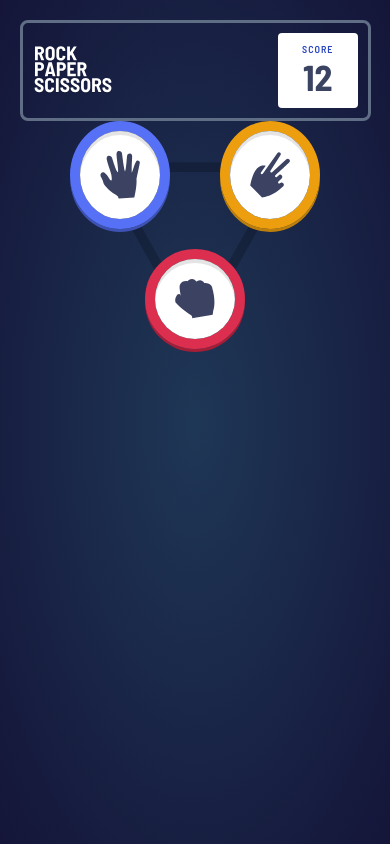
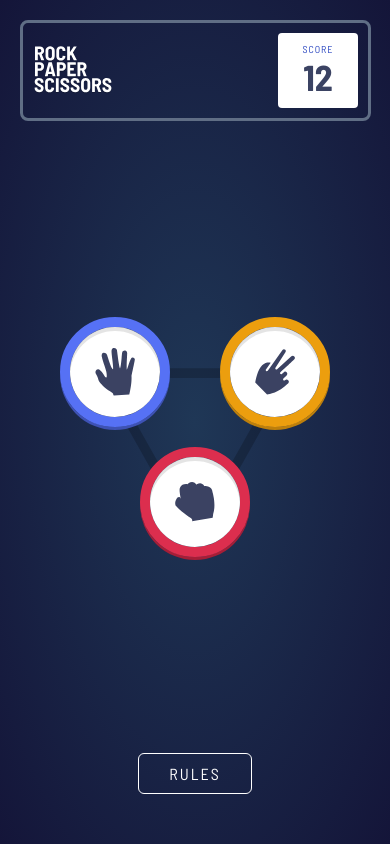
Before and after one commit to codyburley/rock-paper-scissors, a React (Create React App) app: page / in a window 390 px wide. Built offline with nearby package versions, Linux system fonts and the light colour scheme.

Commit message:
added mobile modal

```diff
--- a/src/App.scss
+++ b/src/App.scss
@@ -4,7 +4,7 @@
 .App {
   height: 100vh;
   background-color: $color-background;
-  padding: 2rem 5%;
+  padding: 2rem 5% 5rem;
   display: flex;
   align-items: center;
   flex-direction: column;
--- a/src/components/GameBoard/GameBoard.scss
+++ b/src/components/GameBoard/GameBoard.scss
@@ -39,7 +39,8 @@
     align-items: center;
     border-radius: 50%;
     padding: 2rem;
-    height: 100%;
+    height: 9rem;
+    width: 9rem;
     box-shadow: inset 0px 4px 0px 0px rgba(179, 179, 179, 0.35);
   }
 
--- /dev/null
+++ b/src/components/Modal/Modal.js
@@ -0,0 +1,23 @@
+import React from 'react';
+import ReactDOM from 'react-dom';
+import './Modal.scss';
+import rules from '../../assets/images/image-rules.svg';
+
+const Modal = ({ isShowing, hide }) => isShowing ? ReactDOM.createPortal(
+  <React.Fragment>
+    <div className="modal-overlay" />
+    <div className="modal-wrapper" aria-modal aria-hidden tabIndex={-1} role="dialog">
+      <div className="modal">
+        <h2 className='modal__title'>RULES</h2>
+        <img src={rules} alt="Game rules" />
+        <div className="modal-header">
+          <button type="button" className="modal-close-button" data-dismiss="modal" aria-label="Close" onClick={hide}>
+            <span aria-hidden="true" className='modal__close'>&times;</span>
+          </button>
+        </div>
+      </div>
+    </div>
+  </React.Fragment>, document.body
+) : null;
+
+export default Modal;
--- /dev/null
+++ b/src/components/Modal/Modal.scss
@@ -0,0 +1,63 @@
+@use '../../styles/partials/variables' as *;
+@use '../../styles/partials/mixins' as *;
+@use '../../styles/partials/fonts' as *;
+
+.modal-overlay {
+  position: fixed;
+  top: 0;
+  left: 0;
+  z-index: 1040;
+  width: 100vw;
+  height: 100vh;
+  background-color: #000;
+  opacity: .5;
+}
+
+.modal-wrapper {
+  position: fixed;
+  top: 0;
+  left: 0;
+  z-index: 1050;
+  width: 100%;
+  height: 100%;
+  overflow-x: hidden;
+  overflow-y: auto;
+  outline: 0;
+}
+
+.modal {
+  z-index: 100;
+  background: white;
+  position: relative;
+  // margin: 1.75rem auto;
+  padding: 8rem 5% 5rem;
+  height: 100vh;
+  display: flex;
+  flex-direction: column;
+  justify-content: space-between;
+  align-items: center;
+
+  &__title {
+    font-size: 3rem;
+    color: $color-dark-text;
+  }
+
+  &__close {
+    font-size: 6rem;
+  }
+}
+
+.modal-header {
+  display: flex;
+  justify-content: center;
+}
+
+.modal-close-button {
+  font-size: 1.4rem;
+  font-weight: 700;
+  line-height: 1;
+  color: #000;
+  opacity: .3;
+  cursor: pointer;
+  border: none;
+}
--- /dev/null
+++ b/src/components/RulesButton/RulesButton.js
@@ -0,0 +1,10 @@
+import React from 'react';
+import './RulesButton.scss';
+
+const RulesButton = ({ toggle }) => {
+  return (
+    <button className='rulesbutton' onClick={toggle}>RULES</button>
+  )
+}
+
+export default RulesButton
--- /dev/null
+++ b/src/components/RulesButton/RulesButton.scss
@@ -0,0 +1,17 @@
+@use '../../styles/partials/variables' as *;
+@use '../../styles/partials/mixins' as *;
+@use '../../styles/partials/fonts' as *;
+
+.rulesbutton {
+  background: none;
+  color: inherit;
+  border: 1px solid white;
+  border-radius: 6px;
+  padding: 1rem 3rem;
+  font: inherit;
+  cursor: pointer;
+  outline: inherit;
+  font-size: 1.6rem;
+  color: white;
+  letter-spacing: 2px;
+}
--- a/src/pages/Home/Home.js
+++ b/src/pages/Home/Home.js
@@ -1,13 +1,24 @@
 import React from 'react';
 import GameBoard from '../../components/GameBoard/GameBoard';
 import Header from '../../components/Header/Header';
+import Modal from '../../components/Modal/Modal';
+import RulesButton from '../../components/RulesButton/RulesButton';
 import './Home.scss';
+import useModal from '../../utility/useModal'
 
 const Home = () => {
+  const { isShowing, toggle } = useModal();
   return (
     <div className='home'>
       <Header />
       <GameBoard />
+      <RulesButton
+        toggle={toggle}
+      />
+      <Modal
+        isShowing={isShowing}
+        hide={toggle}
+      />
     </div>
   )
 }
--- a/src/pages/Home/Home.scss
+++ b/src/pages/Home/Home.scss
@@ -1,6 +1,8 @@
 .home {
   width: 100%;
+  height: 100%;
   display: flex;
   align-items: center;
   flex-direction: column;
+  justify-content: space-between;
 }
--- a/src/styles/partials/_fonts.scss
+++ b/src/styles/partials/_fonts.scss
@@ -1,7 +1,7 @@
 @use './variables' as *;
 @use './mixins' as *;
 
-@import url('https://fonts.googleapis.com/css2?family=Barlow+Semi+Condensed:wght@600;700&display=swap');
+@import url('https://fonts.googleapis.com/css2?family=Barlow+Semi+Condensed:wght@400;600;700&display=swap');
 
 @mixin font-page-header() {
   font-size: 1.4rem;
--- /dev/null
+++ b/src/utility/useModal.js
@@ -0,0 +1,16 @@
+import { useState } from 'react';
+
+const useModal = () => {
+  const [isShowing, setIsShowing] = useState(false);
+
+  function toggle() {
+    setIsShowing(!isShowing);
+  }
+
+  return {
+    isShowing,
+    toggle,
+  }
+};
+
+export default useModal;
```
